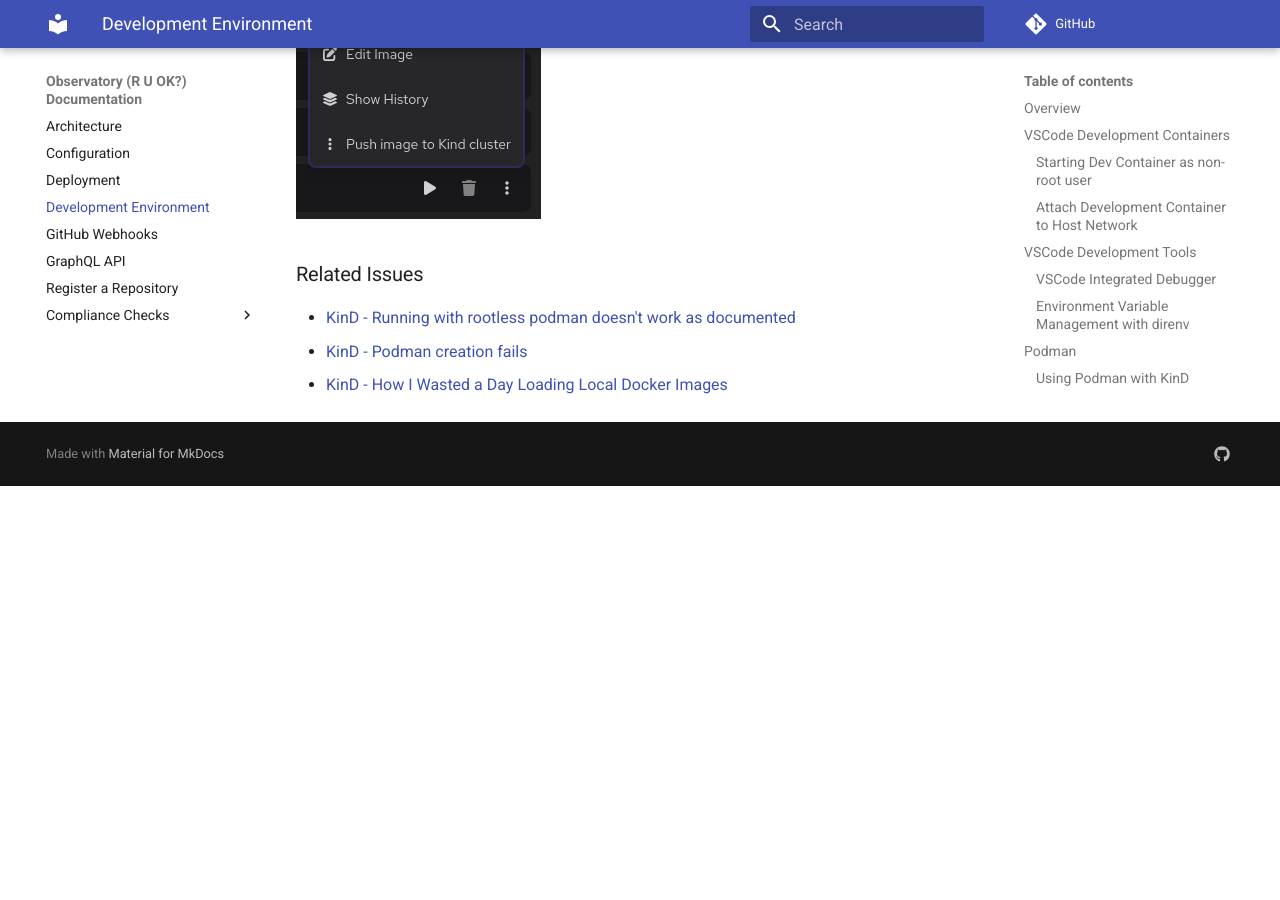
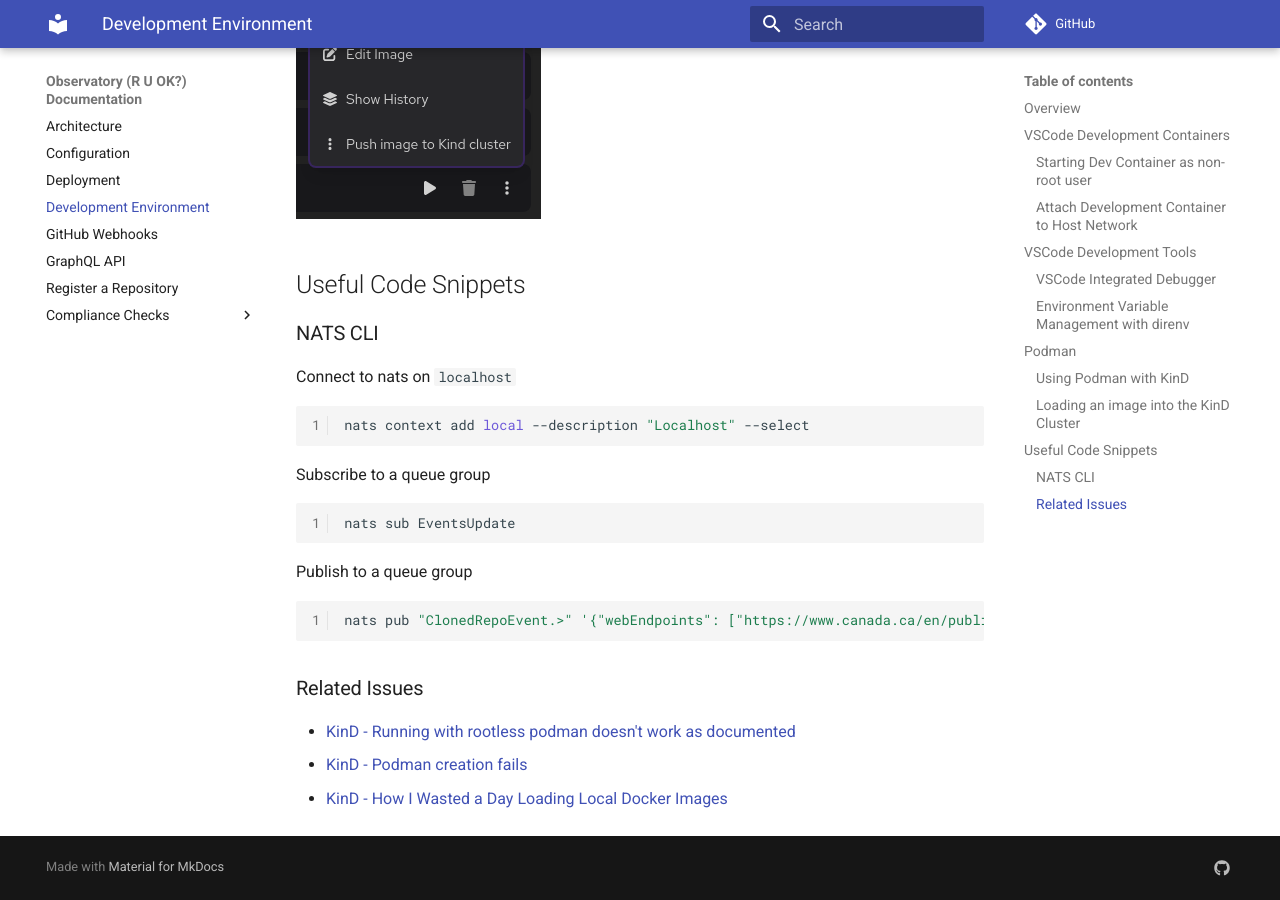
Before and after one commit to SiddharthaHaldar/ruok-service-autochecker, an MkDocs documentation site: the page built from docs/development-environment.md, in a window 1280 px wide and 900 px high, scrolled down 3197 px. Built offline with MkDocs 1.6.1 and Material for MkDocs 9.7.7, drawn with Linux system fonts in a browser that asks for light colours; comment, search, counter and statistics services are not loaded; before the commit the page ends 3683 px from its top, so only the background shows below that.

Commit message:
docs(dev-environment): code snippets for nats queue

````diff
--- a/docs/development-environment.md
+++ b/docs/development-environment.md
@@ -80,6 +80,28 @@
 
 ![Push image to KinD](./img/podman-push-image-to-kind.png)
 
+## Useful Code Snippets
+
+### NATS CLI
+
+Connect to nats on `localhost`
+
+```bash
+nats context add local --description "Localhost" --select
+```
+
+Subscribe to a queue group
+
+```bash
+nats sub EventsUpdate
+```
+
+Publish to a queue group
+
+```bash
+nats pub "ClonedRepoEvent.>" '{"webEndpoints": ["https://www.canada.ca/en/public-health.html"]}'`
+```
+
 ### Related Issues
 - [KinD - Running with rootless podman doesn't work as documented](https://github.com/kubernetes-sigs/kind/issues/2872)
 - [KinD - Podman creation fails](https://github.com/kubernetes-sigs/kind/issues/2537)
````
